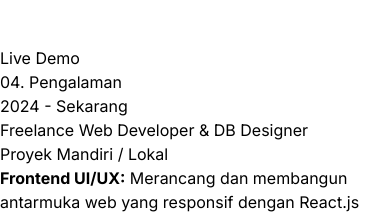
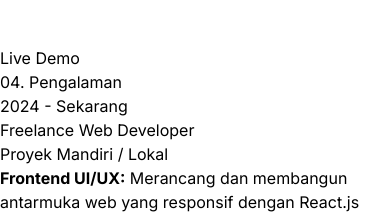
Before and after one commit to Zackynashru/portofolio-ku, a React (Vite) app: page / in a window 390 px wide. Shown: the part 6497-6711 px from the top of the page. Built offline with nearby package versions, Linux system fonts and the light colour scheme.

Commit message:
Update pengalaman

```diff
--- a/src/App.jsx
+++ b/src/App.jsx
@@ -350,7 +350,7 @@
                 </div>
                 <h3 className="text-2xl md:text-3xl font-bold text-slate-900 mb-4 hover:text-purple-600 transition-colors cursor-pointer">ResepKu: Smart AI Culinary Assistant</h3>
                 <div className="bg-slate-50 p-6 rounded-xl border border-slate-200 text-slate-600 text-sm leading-relaxed mb-4 shadow-xl relative z-20 text-justify md:text-left">
-Asisten koki virtual AI terintegrasi model Llama-3 (Groq API) dan Node.js. Dilengkapi Prompt Engineering khusus (Domain Guardrails) untuk menjaga akurasi konteks dapur, antarmuka estetik yang menenangkan, fitur kalkulasi porsi dinamis, serta sistem simpan riwayat resep via Local Storage.
+                Asisten koki virtual AI terintegrasi model Llama-3 (Groq API) dan Node.js. Dilengkapi Prompt Engineering khusus (Domain Guardrails) untuk menjaga akurasi konteks dapur, antarmuka estetik yang menenangkan, fitur kalkulasi porsi dinamis, serta sistem simpan riwayat resep via Local Storage.
                 </div>
                 <div className="flex flex-wrap gap-4 font-mono text-xs text-slate-700 justify-center md:justify-start mb-6">
                   <span>HTML/CSS/JS</span>
@@ -395,7 +395,7 @@
 
               <div className="bg-white border border-slate-300 rounded-2xl p-6 md:p-8 shadow-lg hover:border-emerald-500/30 transition-colors">
                 <span className="text-emerald-600 font-mono text-xs md:text-sm font-bold mb-2 block">2024 - Sekarang</span>
-                <h3 className="text-xl md:text-2xl font-bold text-slate-900 mb-2">Freelance Web Developer & DB Designer</h3>
+                <h3 className="text-xl md:text-2xl font-bold text-slate-900 mb-2">Freelance Web Developer</h3>
                 <p className="text-slate-600 text-sm mb-6">Proyek Mandiri / Lokal</p>
 
                 <ul className="text-slate-600 text-sm md:text-base space-y-4 list-disc pl-5 marker:text-emerald-500 text-justify md:text-left leading-relaxed">
```
